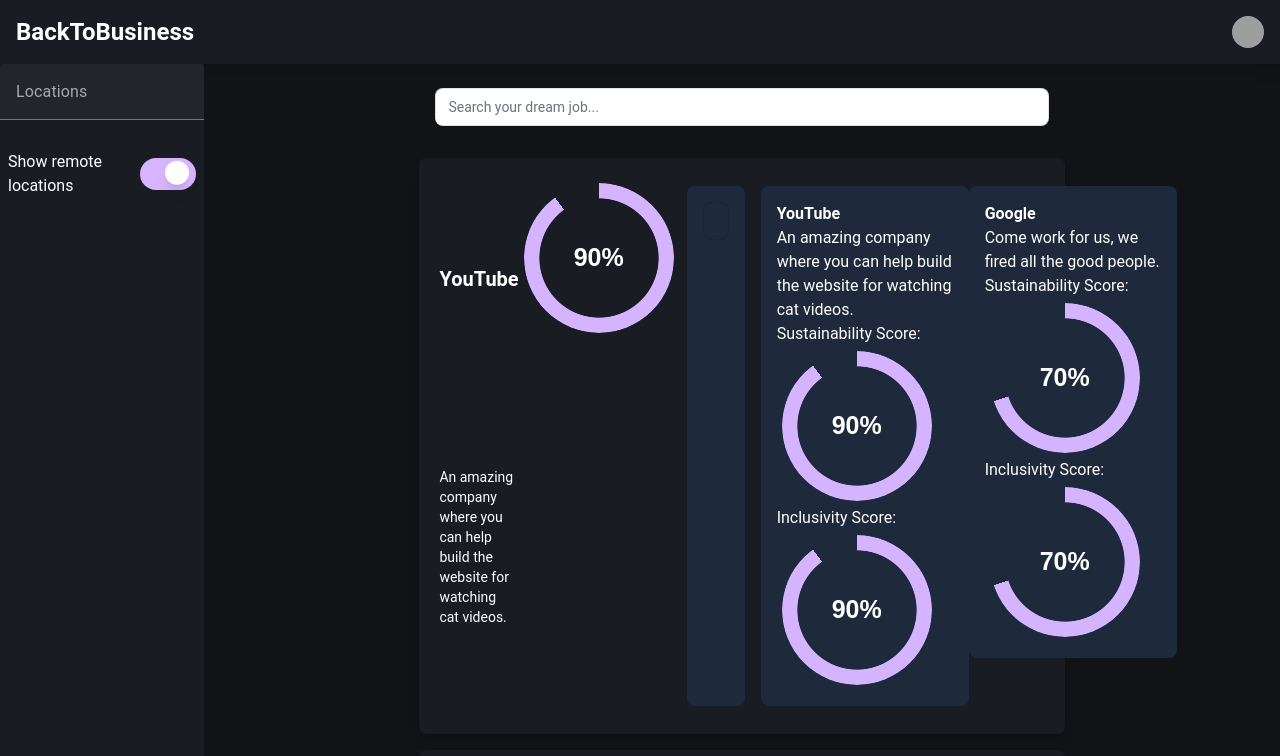
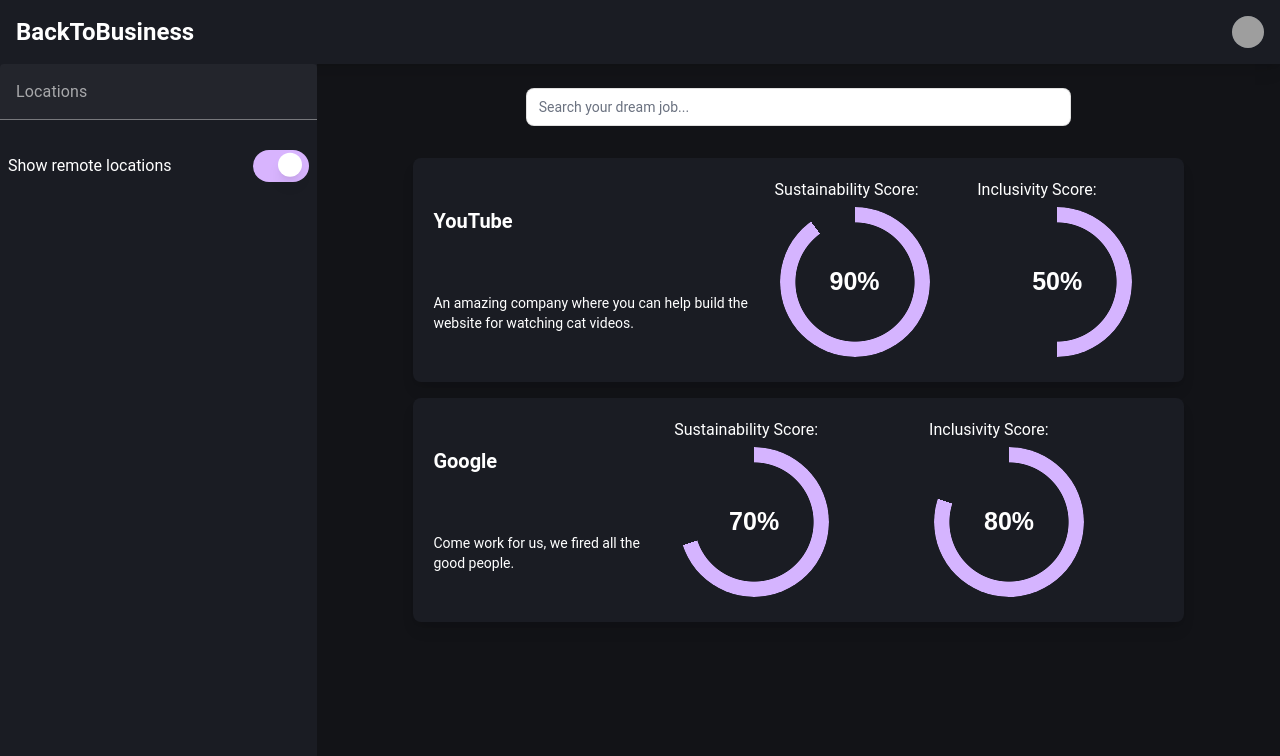
Before and after one commit to dksethia/layoffs, a Vue app in the folder frontend/: page / in a window 1280 px wide. Shown: the top 756 px of the page. Built offline with nearby package versions, Linux system fonts and the light colour scheme; grey boxes are pictures that could not be loaded.

Commit message:
fixed merged issue

```diff
--- a/frontend/src/views/UserView.vue
+++ b/frontend/src/views/UserView.vue
@@ -91,7 +91,7 @@
     <div class="flex flex-col items-center grow">
       <!-- Main part of the website -->
       <div class="w-3/5 m-2 p-4 rounded-lg">
-        <label for="email-address" class="sr-only">Search</label>
+        <label class="sr-only">Search</label>
         <input
           id="search"
           v-model="role"
@@ -101,41 +101,18 @@
       </div>
       <div
         v-for="c in selectedCompanies"
-        class="w-3/5 shadow-lg flex justify-between bg-[#1a1c23] text-white m-2 p-5 rounded-lg"
+        class="w-4/5 shadow-lg flex justify-between bg-[#1a1c23] text-white m-2 p-5 rounded-lg"
+        @click="dialog = true"
       >
         <div class="flex flex-col justify-around">
           <div class="font-bold text-xl">{{ c.name }}</div>
           <div class="text-sm">{{ c.description }}</div>
         </div>
-        <PieChart :p="c.sustainabilityScore * 100" />
-        <!-- Main part of the website -->
-        <div class="w-3/5 bg-slate-800 m-2 p-4 rounded-lg">
-          <label for="email-address" class="sr-only">Search</label>
-          <input
-            v-model="role"
-            id="role"
-            name="role"
-            class="relative block w-full appearance-none rounded-lg border border-gray-300 px-3 py-2 text-gray-900 placeholder-gray-500 focus:z-10 focus:border-indigo-500 focus:outline-none focus:ring-indigo-500 sm:text-sm"
-            placeholder="Search your dream job..."
-          />
+        <div>
+          Sustainability Score:
+          <PieChart :p="c.sustainabilityScore * 100" />
         </div>
-        <div
-          v-for="c in selectedCompanies"
-          class="w-3/5"
-          @click="dialog = true"
-        >
-          <div class="w-full bg-slate-800 m-2 p-4 rounded-lg">
-            <div class="font-bold">{{ c.name }}</div>
-            <div>{{ c.description }}</div>
-            <div>
-              Sustainability Score:
-              <PieChart :p="c.sustainabilityScore * 100" />
-            </div>
-            <div>
-              Inclusivity Score: <PieChart :p="c.sustainabilityScore * 100" />
-            </div>
-          </div>
-        </div>
+        <div>Inclusivity Score: <PieChart :p="c.inclusivityScore * 100" /></div>
         <div class="text-center">
           <v-dialog v-model="dialog">
             <v-card>
```
